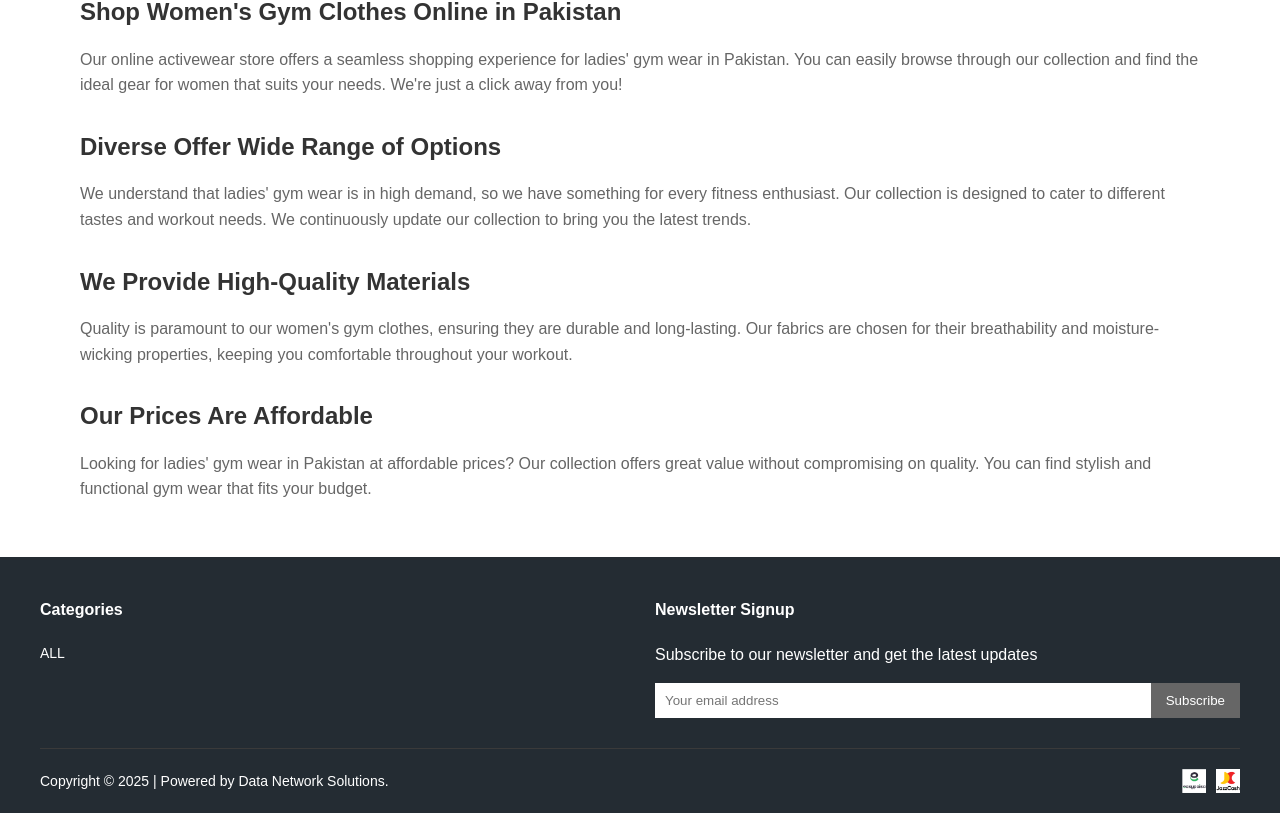
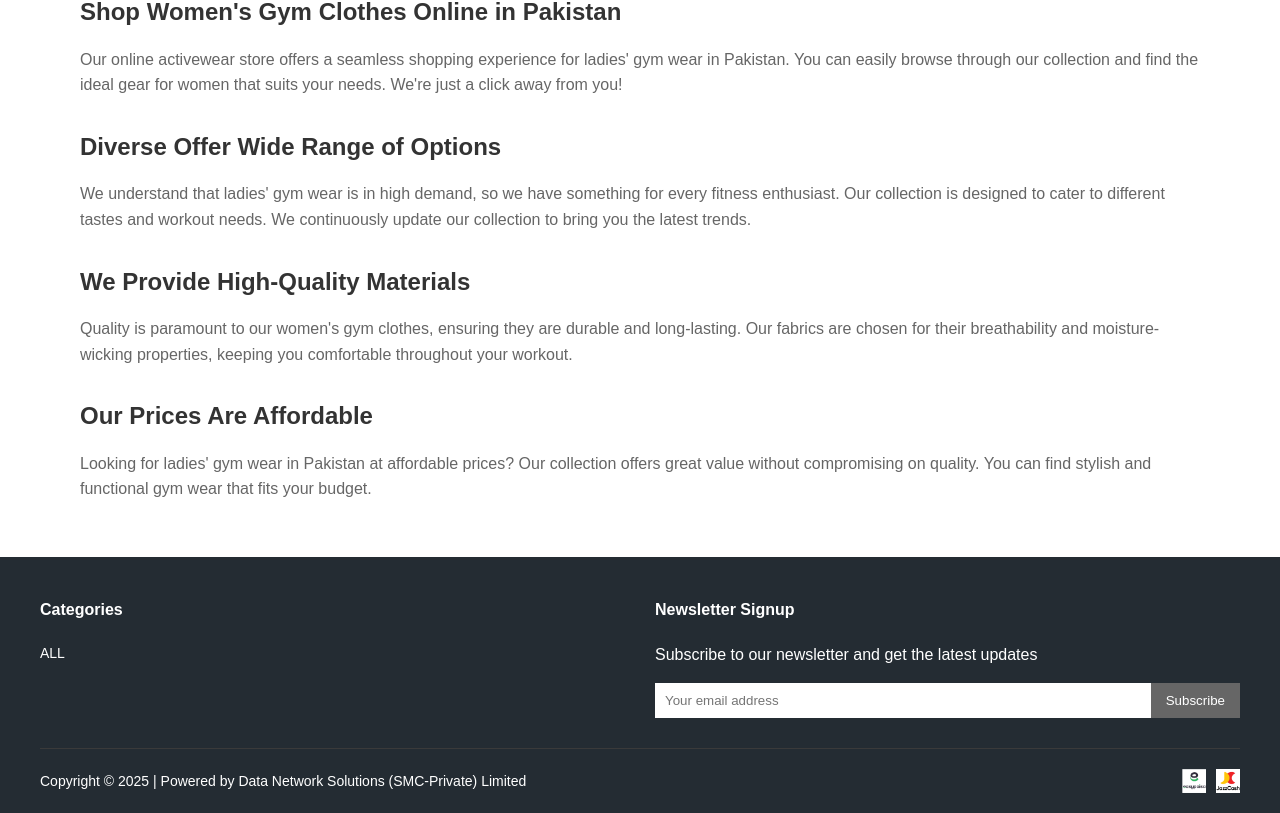
Before and after one commit to xxxxlu/diverse, a Vue app: page / in a window 1280 px wide. Shown: the part 5053-5866 px from the top of the page. Built offline with nearby package versions, Linux system fonts and the light colour scheme.

Commit message:
feat: footer

```diff
--- a/src/App.vue
+++ b/src/App.vue
@@ -54,7 +54,7 @@
         </div>
 
         <div class="footer-bottom">
-          <p>Copyright © 2025 | Powered by Data Network Solutions.</p>
+          <p>Copyright © 2025 | Powered by Data Network Solutions (SMC-Private) Limited</p>
           <div class="payment-methods">
             <img src="./assets/easypaisa.png" alt="easypaisa" />
             <img src="./assets/Frame.png" alt="Frame" />
```
